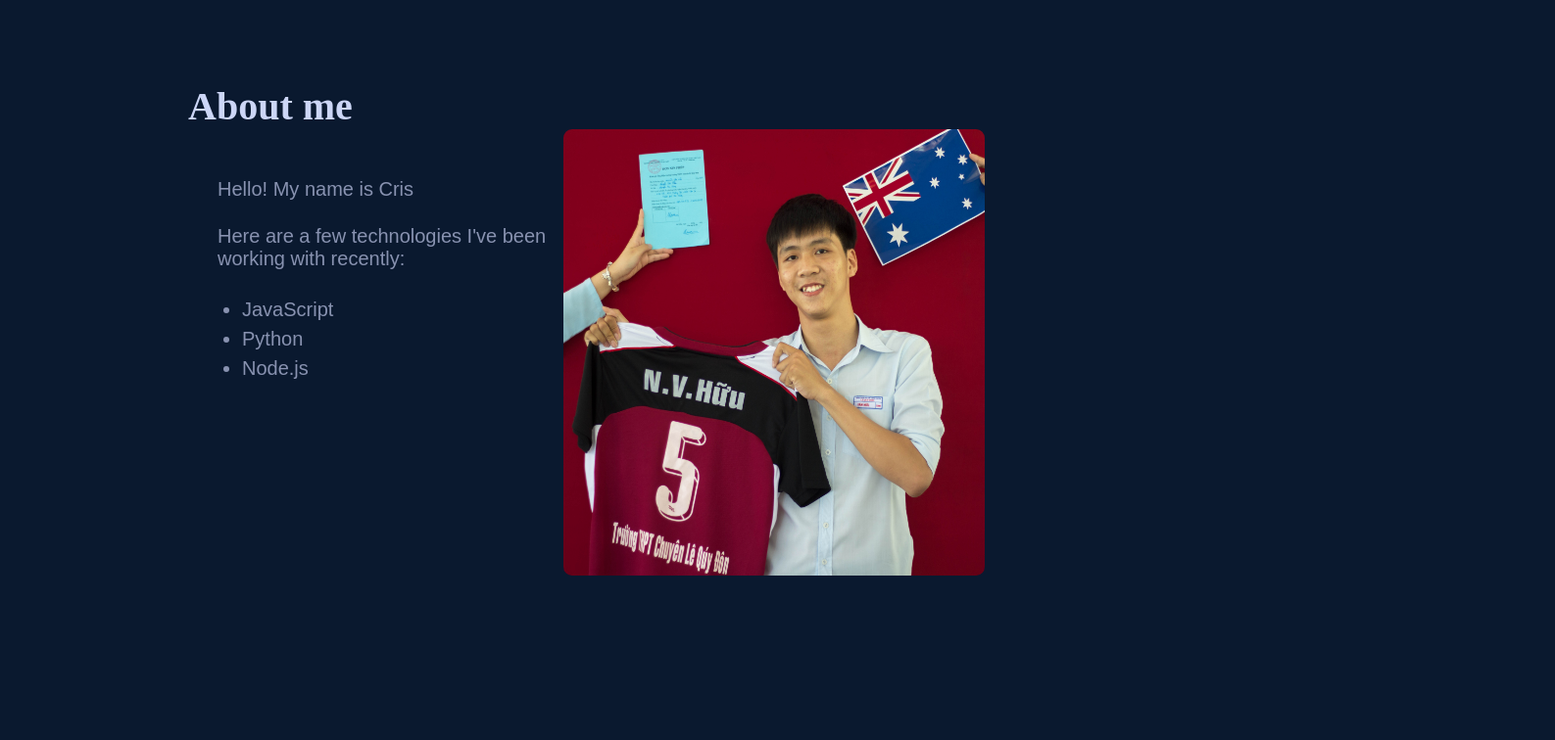
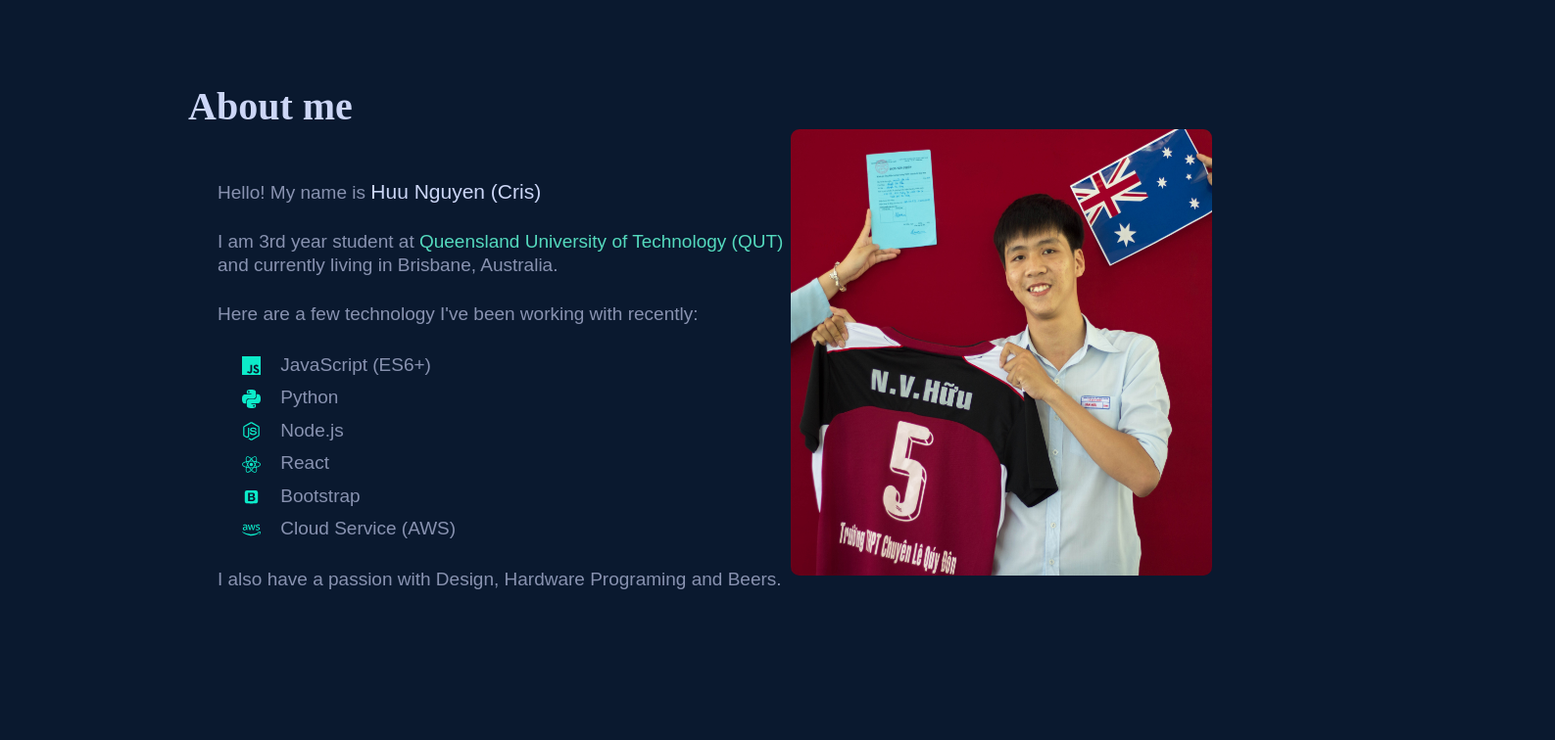
Before and after one commit to CrisNguyen305/Portfolio, a React (Create React App) app: page /about in a window 1280 px wide. Shown: the part 940-1696 px from the top of the page at 98% size, 1587 px wide, since content can reach past the window. Built offline with nearby package versions, Linux system fonts and the light colour scheme.

Commit message:
Update About page

```diff
--- a/src/MainContent/About/About.css
+++ b/src/MainContent/About/About.css
@@ -19,23 +19,44 @@
     width: 430px;
     height: 456px;
     /* margin-top: 75px; */
-    margin-right: 275px;
+    margin-right: 350px;
     border-radius: 2%;
 }
 
 .describeAboutme{
+    width: 600px;
     margin-top: 25px;
     margin-left: 15px;
     color: #8892B0;
     font-family: 'Nunito', sans-serif;
-    font-size: 20px;
+    font-size: 19px;
+    line-height: 1.3;
+}
+
+#crisName {
+    color: #CCD6F6;
+    display: inline;
+    font-size: 21px;
+}
+
+#schoolLink {
+    text-decoration: none;
+    color: #54D9BD;
+    transition-duration: 0.35s;
+}
+
+#schoolLink:hover {
+    color: #CCD6F6;
 }
 
 #listorder{
     margin-top: 25px;
     line-height: 1.5em;
-    /* list-style-image: url(./Coding-icon.png); */
-    /* background-size: 20px; */
+}
+
+li {
+    list-style: none;
+    margin-top: 5px;
 }
 
 #about {
--- a/src/MainContent/About/About.js
+++ b/src/MainContent/About/About.js
@@ -1,6 +1,9 @@
 import "./About.css"
 import React from 'react'
 import photo from  "../../photo/IMG_6759.jpg"
+import { SiJavascript , SiPython } from "react-icons/si"
+import { FaNodeJs ,  FaReact , FaAws} from "react-icons/fa"
+import { DiBootstrap } from "react-icons/di"
 
 function About() {
     return (
@@ -8,13 +11,35 @@ function About() {
             <h1 class="aboutText">About me</h1>
             <div class="aboutGrid">
                 <div class="describeAboutme">
-                    <p class="describeAboutme">Hello! My name is Cris</p>
-                    <p class="describeAboutme">Here are a few technologies I've been working with recently:</p>
+                    <p class="describeAboutme">Hello! My name is <p id="crisName">Huu Nguyen (Cris)</p></p>
+                    <p class="describeAboutme">
+                        I am 3rd year student at <a id="schoolLink" target={"_blank"} href="https://www.qut.edu.au/study?utm_source=goog
+                        le&utm_medium=cpc&utm_campaign=qut_undergraduate_school_leaver_keyword&
+                        gclid=Cj0KCQjw0umSBhDrARIsAH7FCofVg8gfVijoIAWWDJNHULcHG4z4Obbo3o5vyUowRfKTScH7tTEnIVwaAtCQEALw_wcB">
+                        Queensland University of Technology (QUT)</a>  and currently living in Brisbane, Australia.
+                    </p>
+                    <p className="describeAboutme">Here are a few technology I've been working with recently:</p>
                     <ul id="listorder">
-                        <li>JavaScript</li>
-                        <li>Python</li>
-                        <li>Node.js</li>
+                        <li>
+                            <SiJavascript className="icon"/> JavaScript (ES6+)
+                        </li>
+                        <li>
+                            <SiPython className="icon"/> Python
+                        </li>
+                        <li>
+                            <FaNodeJs className="icon"/> Node.js
+                        </li>
+                        <li>
+                            <FaReact className="icon"/> React
+                        </li>
+                        <li>
+                            <DiBootstrap className="icon"/> Bootstrap
+                        </li>
+                        <li>
+                            <FaAws className="icon"/> Cloud Service (AWS)
+                        </li>
                     </ul>
+                    <p className="describeAboutme">I also have a passion with Design, Hardware Programing and Beers.</p>
                 </div>
                 <img src={photo} alt="" class="imgAbout"></img>
             </div>
```
